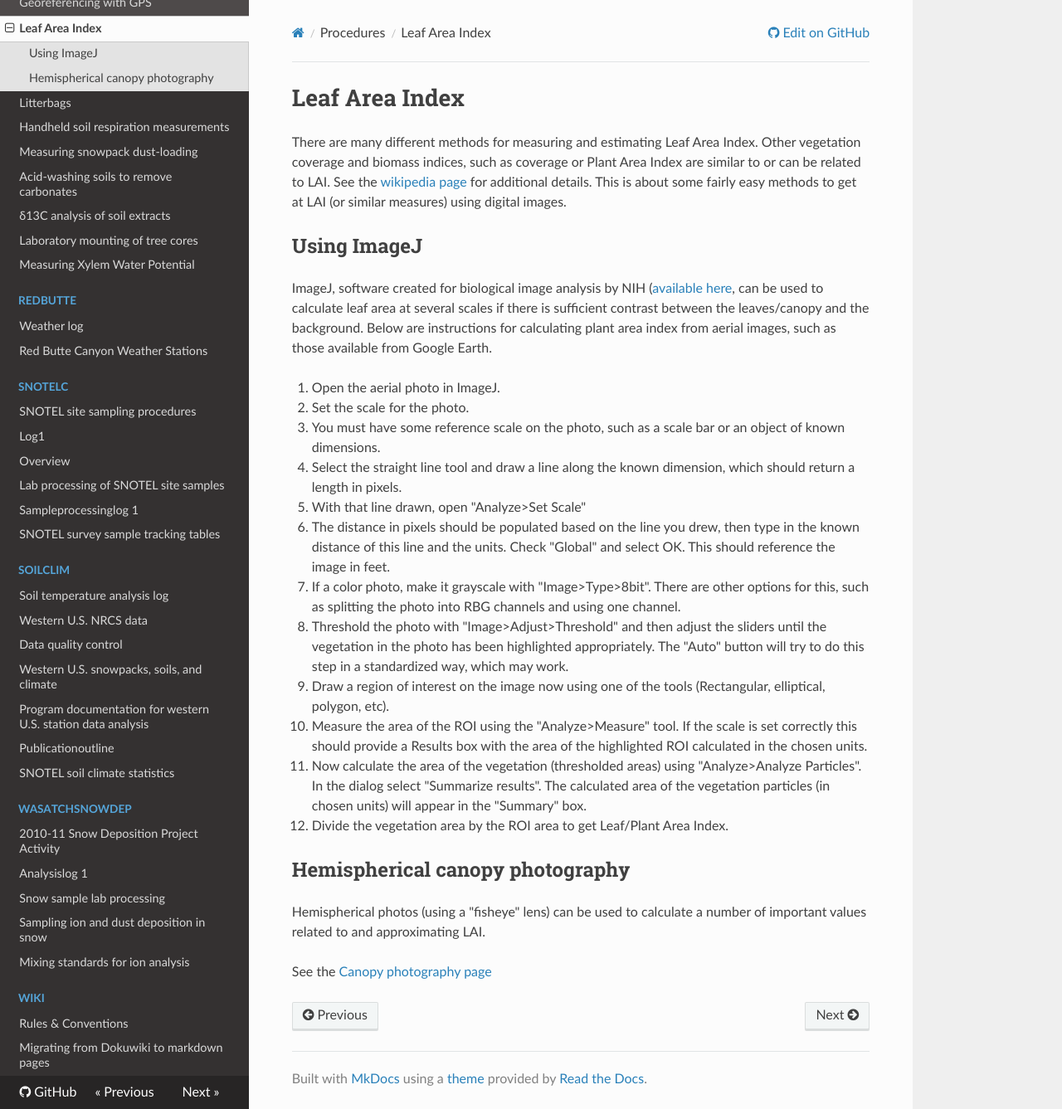
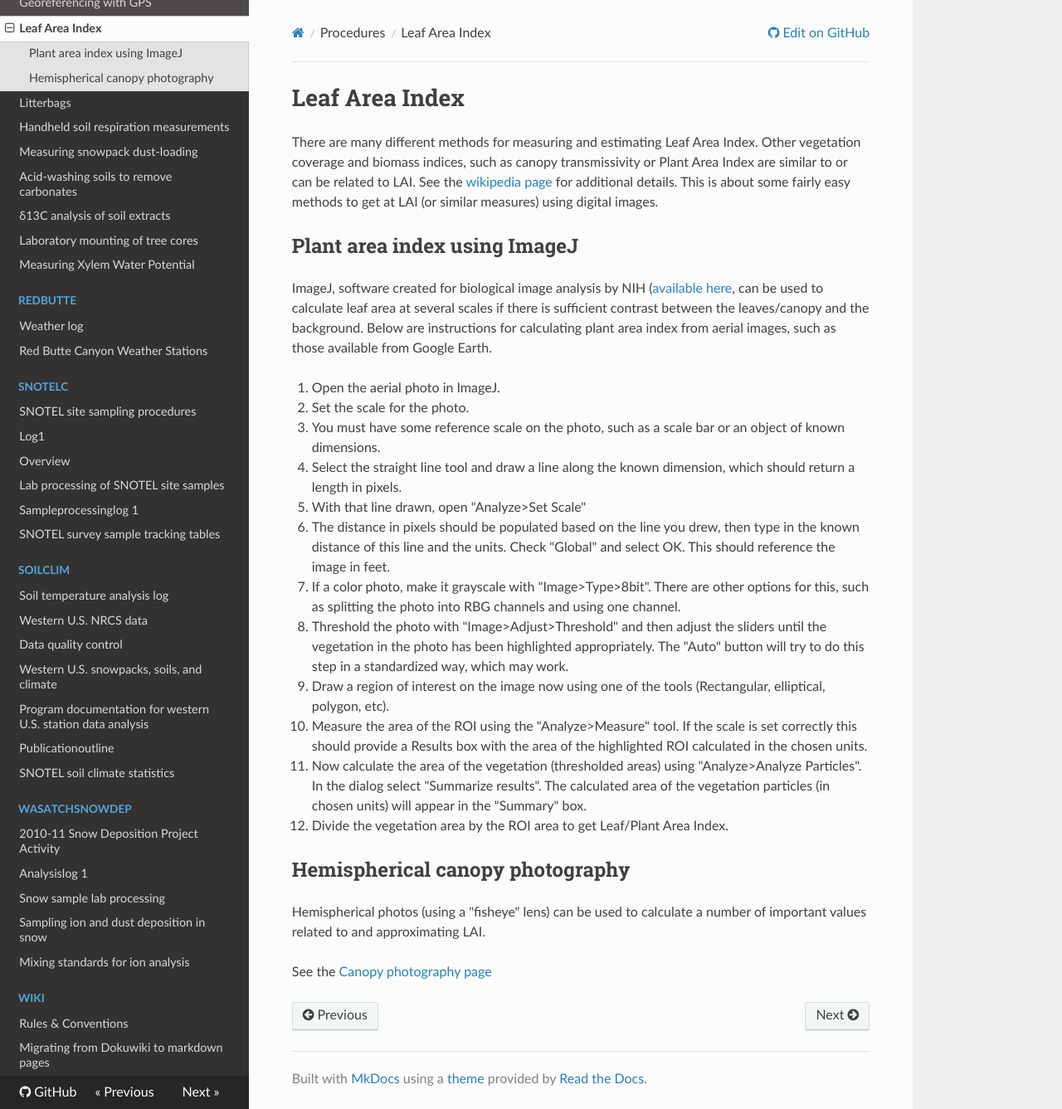
Before and after one commit to gremau/EarthSciNotebook, an MkDocs documentation site: the page built from docs/procedures/leafarea.md, in a window 1280 px wide and 1337 px high. Shown: the whole window at 83% size. Built offline with MkDocs 1.6.1, drawn with Linux system fonts in a browser that asks for light colours; nearby versions of some CDN libraries.

Commit message:
minor changes

```diff
--- a/docs/procedures/leafarea.md
+++ b/docs/procedures/leafarea.md
@@ -1,8 +1,8 @@
 # Leaf Area Index
 
-There are many different methods for measuring and estimating Leaf Area Index. Other vegetation coverage and biomass indices, such as coverage or Plant Area Index are similar to or can be related to LAI. See the [wikipedia page](https://en.wikipedia.org/wiki/Leaf_area_index) for additional details. This is about some fairly easy methods to get at LAI (or similar measures) using digital images.
+There are many different methods for measuring and estimating Leaf Area Index. Other vegetation coverage and biomass indices, such as canopy transmissivity or Plant Area Index are similar to or can be related to LAI. See the [wikipedia page](https://en.wikipedia.org/wiki/Leaf_area_index) for additional details. This is about some fairly easy methods to get at LAI (or similar measures) using digital images.
 
-## Using ImageJ
+## Plant area index using ImageJ
 
 ImageJ, software created for biological image analysis by NIH ([available here](https://imagej.nih.gov/ij/), can be used to calculate leaf area at several scales if there is sufficient contrast between the leaves/canopy and the background. Below are instructions for calculating plant area index from aerial images, such as those available from Google Earth.
 
```
